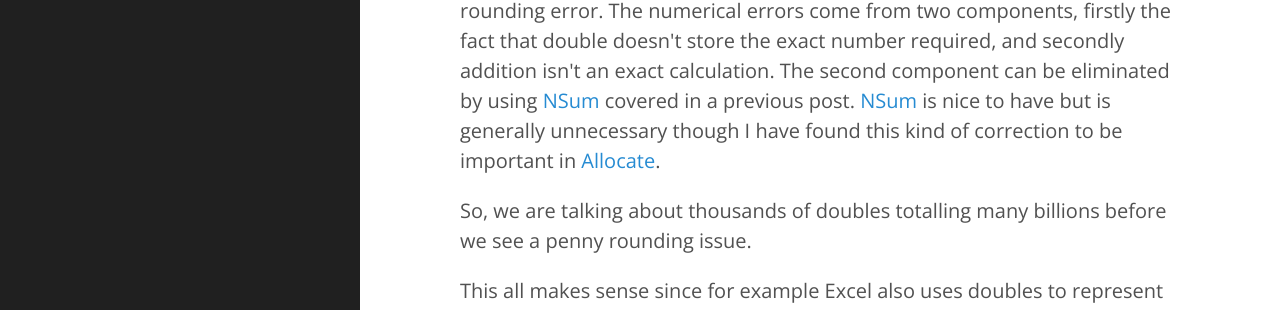
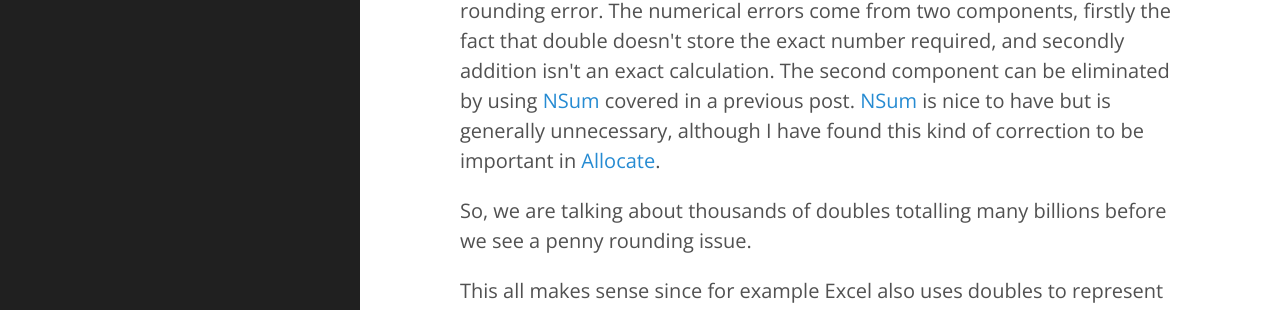
Before and after one commit to AnthonyLloyd/AnthonyLloyd.github.io, a Jekyll site: the page built from _posts/2023-12-01-doubles.html, in a window 1280 px wide and 900 px high, scrolled down 1932 px. Shown: the part 173-483 px from the top of the window. Built offline with Jekyll 4.4.1, drawn with Linux system fonts in a browser that asks for light colours; some web fonts are replaced; comment, search, counter and statistics services are not loaded.

Commit message:
doubles conclusion

```diff
--- a/_posts/2023-12-01-doubles.html
+++ b/_posts/2023-12-01-doubles.html
@@ -31,7 +31,7 @@ Price timeseries would normally be stored as fixed-point values as they efficien
 <p>The table shows the length of random sets of doubles that are still free from rounding error.
 The numerical errors come from two components, firstly the fact that double doesn't store the exact number required, and secondly addition isn't an exact calculation.
 The second component can be eliminated by using <a href="http://anthonylloyd.github.io/blog/2023/10/09/fsum#Neumaier-Algorithm">NSum</a> covered in a previous post.
-<a href="http://anthonylloyd.github.io/blog/2023/10/09/fsum#Neumaier-Algorithm">NSum</a> is nice to have but is generally unnecessary though I have found this kind of correction to be important in <a href="{% post_url 2023-11-24-allocate-3 %}">Allocate</a>.</p>
+<a href="http://anthonylloyd.github.io/blog/2023/10/09/fsum#Neumaier-Algorithm">NSum</a> is nice to have but is generally unnecessary, although I have found this kind of correction to be important in <a href="{% post_url 2023-11-24-allocate-3 %}">Allocate</a>.</p>
 <p>So, we are talking about thousands of doubles totalling many billions before we see a penny rounding issue.</p>
 <p>This all makes sense since for example Excel also uses doubles to represent numbers.
 You can check this by summing a column of 350 9,999,999,999.99 value cells and comparing it to the product.
```
